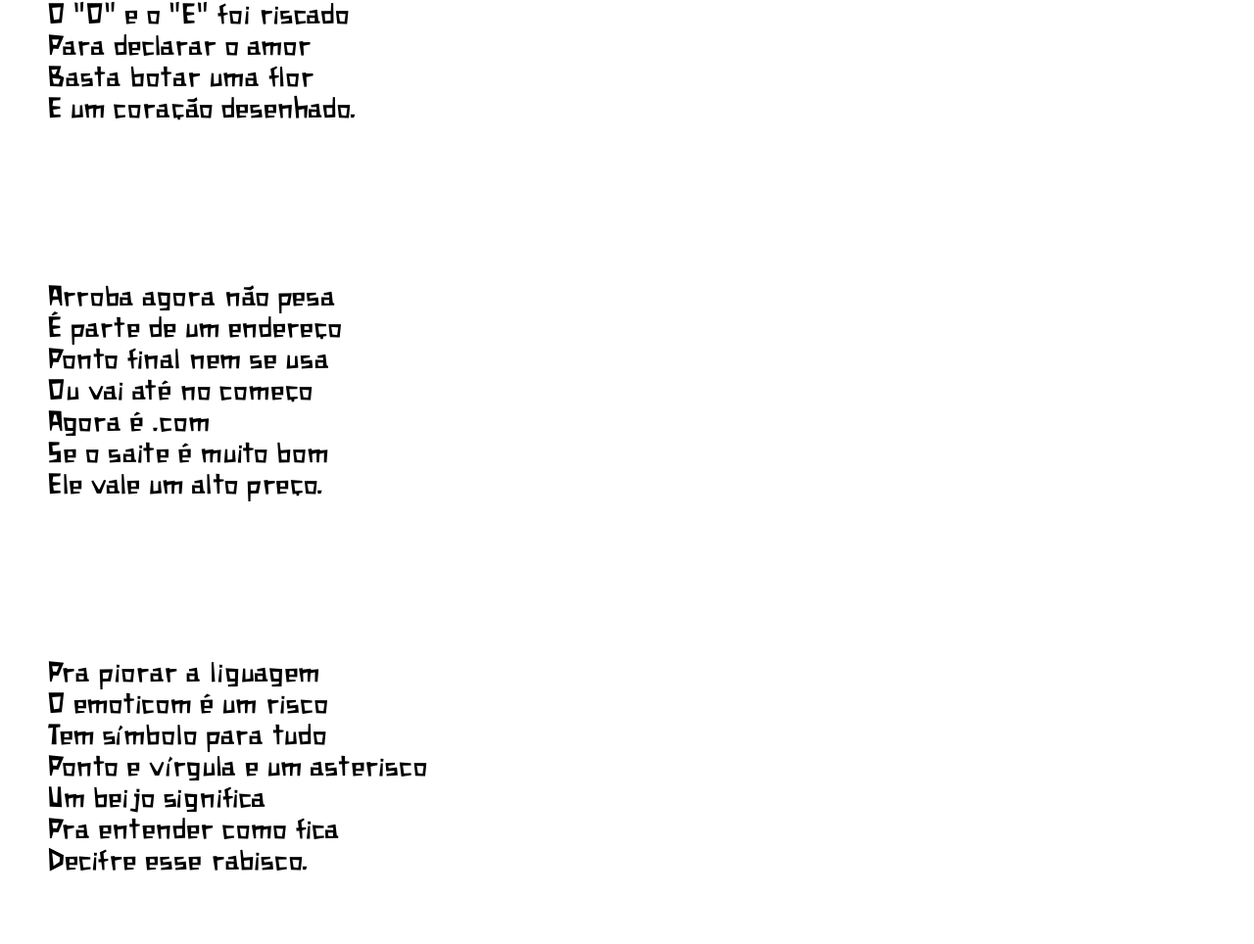
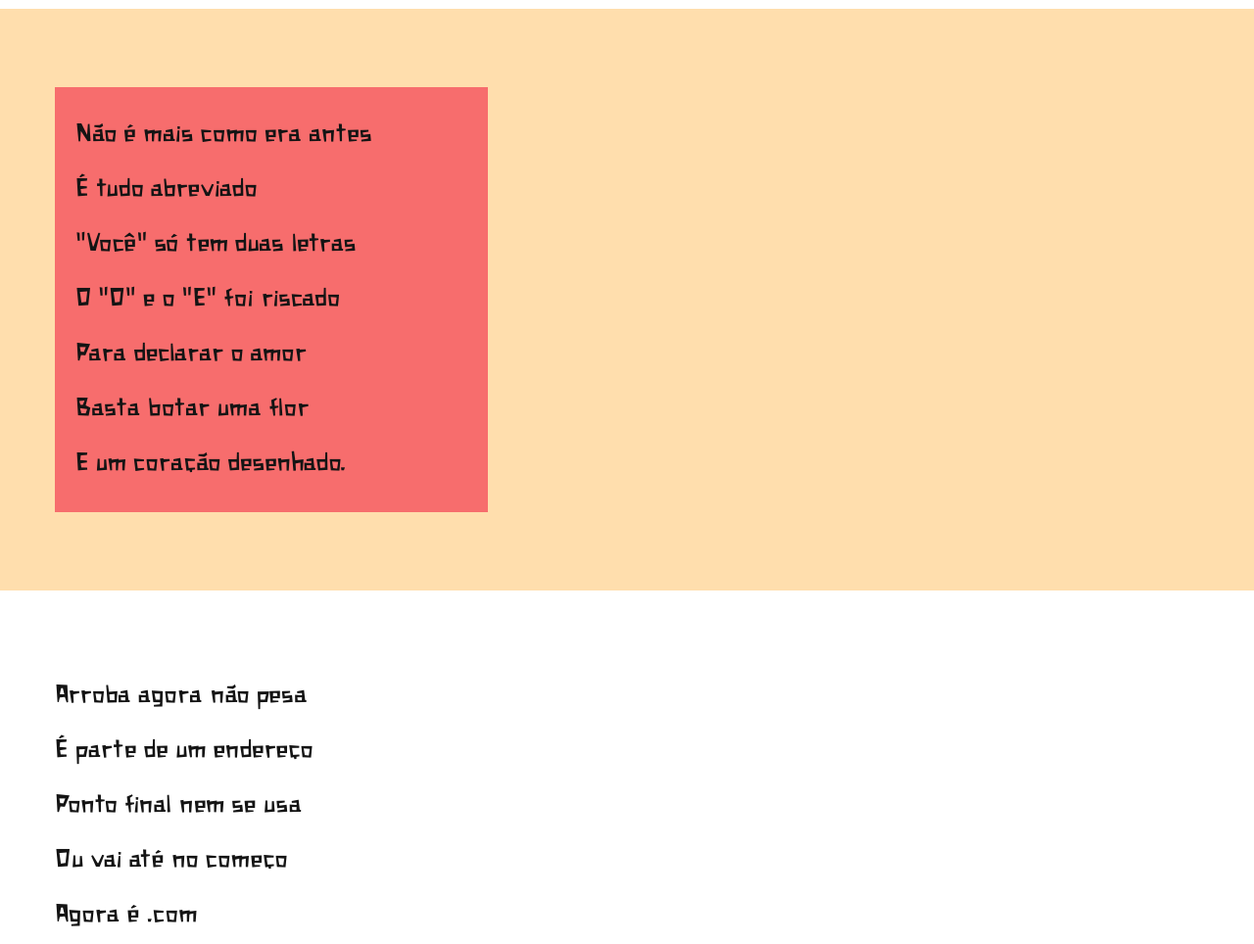
Before and after one commit to juancamilojc/projeto-cordel, a plain HTML site: page index.html in a window 1280 px wide. Shown: the part 805-1769 px from the top of the page at 98% size. Drawn offline with Linux system fonts and the light colour scheme.

Commit message:
configurações básicas nas folhas de estilo

```diff
--- a/estilo/style.css
+++ b/estilo/style.css
@@ -14,7 +14,7 @@
     --cor03: #F76D6D;
     --cor04: #FFDEAD;
     --cor05: #fff;
-    --cor06: #000;
+    --cor06: #141414;
 
     /* ===== FONTES ===== */
     --fonte-normal: 'Poppins', sans-serif;
@@ -22,20 +22,13 @@
 }
 
 * {
-    font-family: var(--fonte-normal);
-    text-decoration: none;
     margin: 0;
     padding: 0;
 }
 
-a {
-    font-weight: bold;
-    color: var(--cor05);
-}
-
-a:hover {
-    color: var(--cor04);
-
+html, body {
+    min-height: 100vh;
+    background-color: var(--cor05);
 }
 
 header {
@@ -47,60 +40,48 @@ header {
 }
 
 header > h1 {
+    /*text-transform: uppercase;*/
+    font-variant: small-caps;
     font-family: var(--fonte-estilo);
     font-size: 5em;
     margin-bottom: 0.25em;
 }
-header > p {
+
+header p, footer p {
     font-family: var(--fonte-normal);
 }
 
-section {
-    margin-bottom: 1em;
-    padding: 1em 0.5em;
-    font-size: 2em;
+header a, footer a {
+    font-weight: bold;
+    text-decoration: none;
+    color: var(--cor05);
 }
 
-section#image01 {
-    background-image: url('imagens/emojis01.jpg');
-    background-repeat: no-repeat;
-    background-position: right center;
-    background-size: cover;
-    background-attachment: fixed;
-}
-/*
-section:nth-child(1) {
-    background-color: var(--cor01);
+header a:hover, footer a:hover {
+    color: var(--cor04);
 }
 
-section:nth-child(2) {
-    background-color: var(--cor02);
+section {
+    padding: 10vh 2em;
+    font-family: var(--fonte-estilo);
+    font-size: 1.75em;
+    line-height: 2em;
 }
 
-section:nth-child(3) {
-    background-color: var(--cor03);
+section.normal {
+    background-color: var(--cor05);
+    color: var(--cor06);
 }
 
-section:nth-child(4) {
+section.imagem {
     background-color: var(--cor04);
+    color: var(--cor06);
 }
 
-section:nth-child(5) {
-    color: var(--cor05);
-    background-color: var(--cor06);
-}
-
-section:nth-child(6) {
-    background-color: var(--cor01);
-}
-
-section:nth-child(7) {
-    background-color: var(--cor02);
-}
-*/
-section > p {
-    margin: 1em;
-    font-family: var(--fonte-estilo);
+section.imagem > p {
+    background-color: var(--cor03);
+    padding: 0.75em;
+    width: 400px;
 }
 
 footer {
--- a/index.html
+++ b/index.html
@@ -14,7 +14,7 @@
         <p>por <a href="https://www.recantodasletras.com.br/poesias/3186743" target="_blank">Milton Duarte</a></p>
     </header>
     <main>
-        <section>
+        <section class='normal'>
             <p>
                 Estou ficando cansado<br>
                 Da tal tecnologia<br>
@@ -25,7 +25,7 @@
                 Vou dizer tudo em poesia.<br>
             </p>
         </section>
-        <section id="image01">
+        <section class="imagem">
             <p>
                 Não é mais como era antes<br>
                 É tudo abreviado<br>
@@ -37,7 +37,7 @@
             </p>
 
         </section>
-        <section>
+        <section class="normal">
             <p>
                 Arroba agora não pesa<br>
                 É parte de um endereço<br>
@@ -47,8 +47,7 @@
                 Se o saite é muito bom<br>
                 Ele vale um alto preço.<br>
             </p>
-        </section>
-        <section>
+
             <p>
                 Pra piorar a liguagem<br>
                 O emoticom é um risco<br>
@@ -59,7 +58,7 @@
                 Decifre esse rabisco.<br>
             </p>
         </section>
-        <section>
+        <section class="imagem">
             <p>
                 Tenho saudade das cartas<br>
                 Escritas com a própria mão<br>
@@ -70,7 +69,7 @@
                 Nas linhas do coração.<br>
             </p>
         </section>
-        <section>
+        <section class="normal">
             <p>
                 Agora, escrevo e envio<br>
                 Chegando na mesma hora<br>
@@ -80,8 +79,7 @@
                 O mundo ficou cativo<br>
                 Da tecnologia do agora.<br>
             </p>
-        </section>
-        <section>
+
             <p>
                 Felizmente, pra orar<br>
                 Não precisa de internet<br>
```
